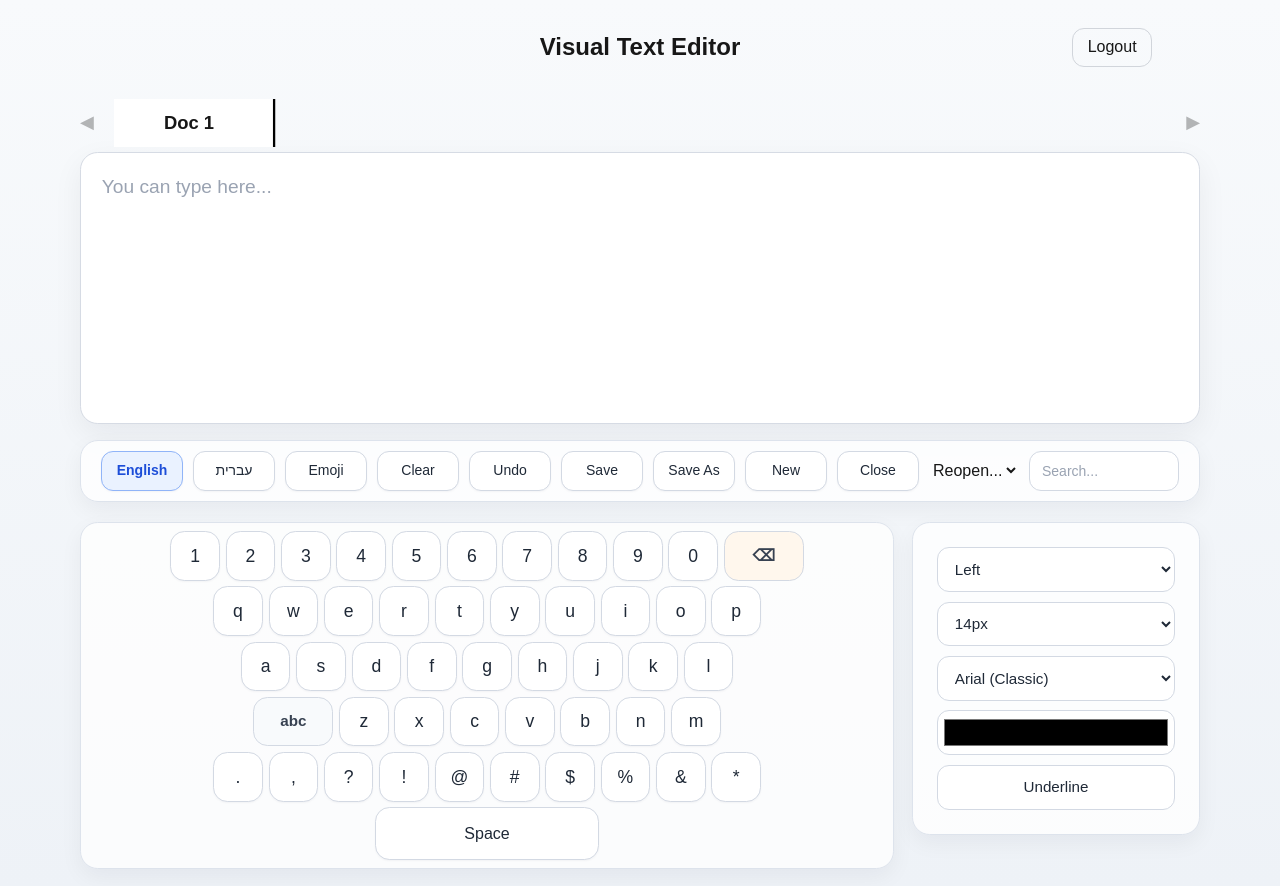
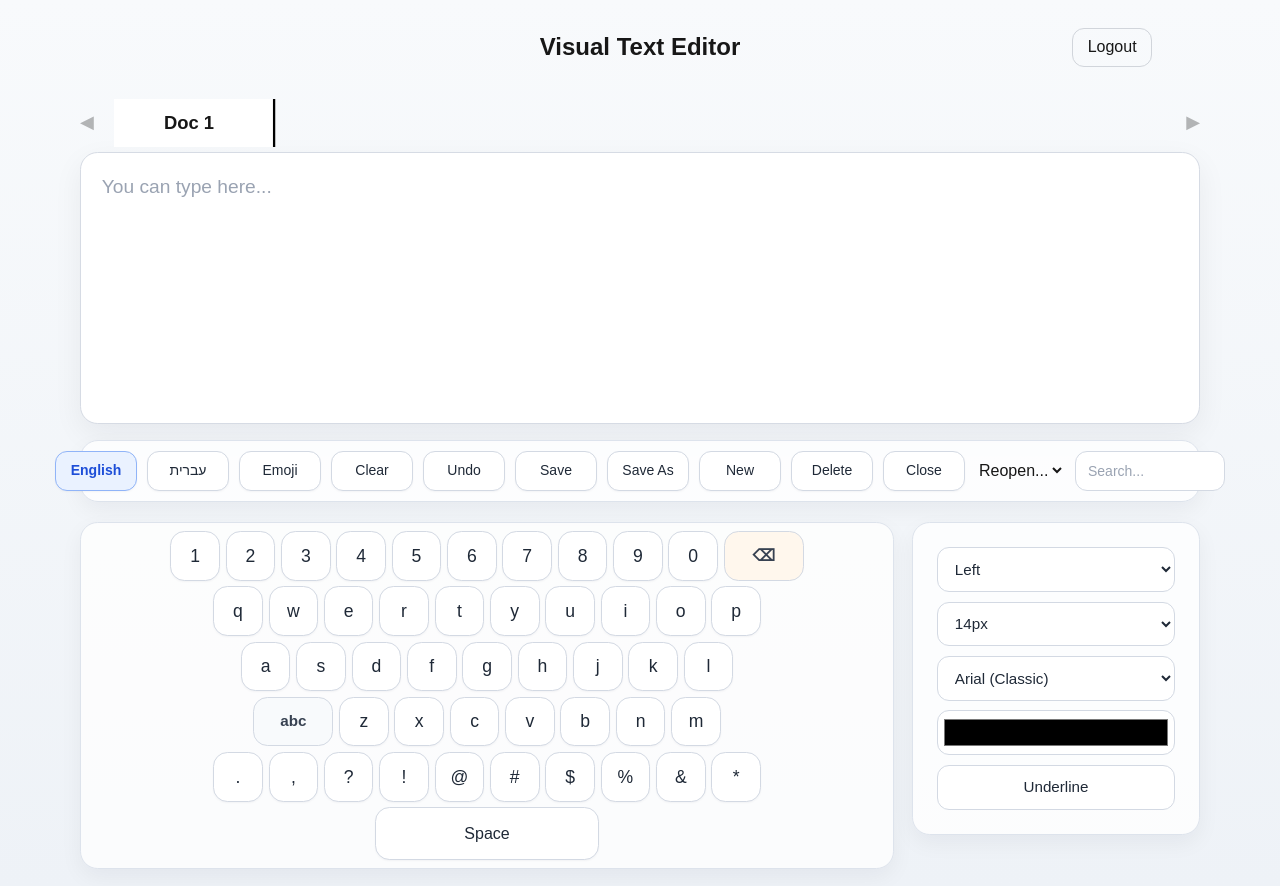
Before and after one commit to saraborgen1/fullstackproject-4, a Next.js app: page /editor in a window 1280 px wide. Built offline with nearby package versions, Linux system fonts and the light colour scheme.

Commit message:
כפתור מחיקה

```diff
--- a/app/editor/page.tsx
+++ b/app/editor/page.tsx
@@ -569,6 +569,69 @@ export default function Page() {
     setCurrentIndex(safeIndex);
   };
 
+  const handleDeleteCurrentDocumentPermanently = () => {
+    const currentDoc = documents[currentIndex];
+    if (!currentDoc) return;
+
+    const shouldDelete = confirm(
+      `Delete "${currentDoc.name || `Doc ${currentIndex + 1}`}" permanently?`,
+    );
+
+    if (!shouldDelete) return;
+
+    const username = getCurrentUsername();
+    const users = getUsersFromStorage();
+
+    if (username) {
+      const userIndex = users.findIndex((user) => user.username === username);
+
+      if (userIndex !== -1) {
+        users[userIndex] = {
+          ...users[userIndex],
+          files: users[userIndex].files.filter(
+            (file) => !(currentDoc.name && file.name === currentDoc.name),
+          ),
+          openDocuments: (users[userIndex].openDocuments || []).filter(
+            (doc) => doc.id !== currentDoc.id,
+          ),
+          closedDocuments: (users[userIndex].closedDocuments || []).filter(
+            (doc) => doc.id !== currentDoc.id,
+          ),
+        };
+
+        saveUsersToStorage(users);
+      }
+    }
+
+    if (documents.length === 1) {
+      setDocuments([
+        {
+          id: Date.now(),
+          name: "",
+          content: "",
+          history: [""],
+        },
+      ]);
+      setCurrentIndex(0);
+      setSearchTerm("");
+      setHistory([""]);
+      if (editorRef.current) {
+        editorRef.current.innerHTML = "";
+      }
+      return;
+    }
+
+    const updatedDocuments = documents.filter((_, index) => index !== currentIndex);
+    setDocuments(updatedDocuments);
+
+    if (currentIndex >= updatedDocuments.length) {
+      setCurrentIndex(updatedDocuments.length - 1);
+    }
+
+    setSearchTerm("");
+    setHistory([""]);
+  };
+
   const handleReopenDocument = (docId: number) => {
     syncCurrentEditorToDocument();
 
@@ -818,6 +881,7 @@ export default function Page() {
           onSaveAs={handleSaveAs}
           onNewFile={handleNewFile}
           onCloseFile={handleCloseFile}
+          onDeleteCurrentDocument={handleDeleteCurrentDocumentPermanently}
           onReopenDocument={handleReopenDocument}
           closedDocuments={closedDocuments}
           searchTerm={searchTerm}
--- a/components/KeyboardTools.jsx
+++ b/components/KeyboardTools.jsx
@@ -11,6 +11,7 @@ export default function KeyboardTools({
   onSaveAs,
   onNewFile,
   onCloseFile,
+  onDeleteCurrentDocument,
   onReopenDocument,
   closedDocuments,
   searchTerm,
@@ -101,6 +102,15 @@ export default function KeyboardTools({
         type="button"
         className={styles.toolButton}
         onMouseDown={(e) => e.preventDefault()}
+        onClick={onDeleteCurrentDocument}
+      >
+        Delete
+      </button>
+
+      <button
+        type="button"
+        className={styles.toolButton}
+        onMouseDown={(e) => e.preventDefault()}
         onClick={onCloseFile}
       >
         Close
--- a/styles/KeyboardTools.module.css
+++ b/styles/KeyboardTools.module.css
@@ -1,6 +1,6 @@
 .container {
   width: 100%;
-  max-width: 1200px; /* היה קטן מדי */
+  max-width: 1600px;
   display: flex;
   justify-content: center;
   align-items: center;
```
